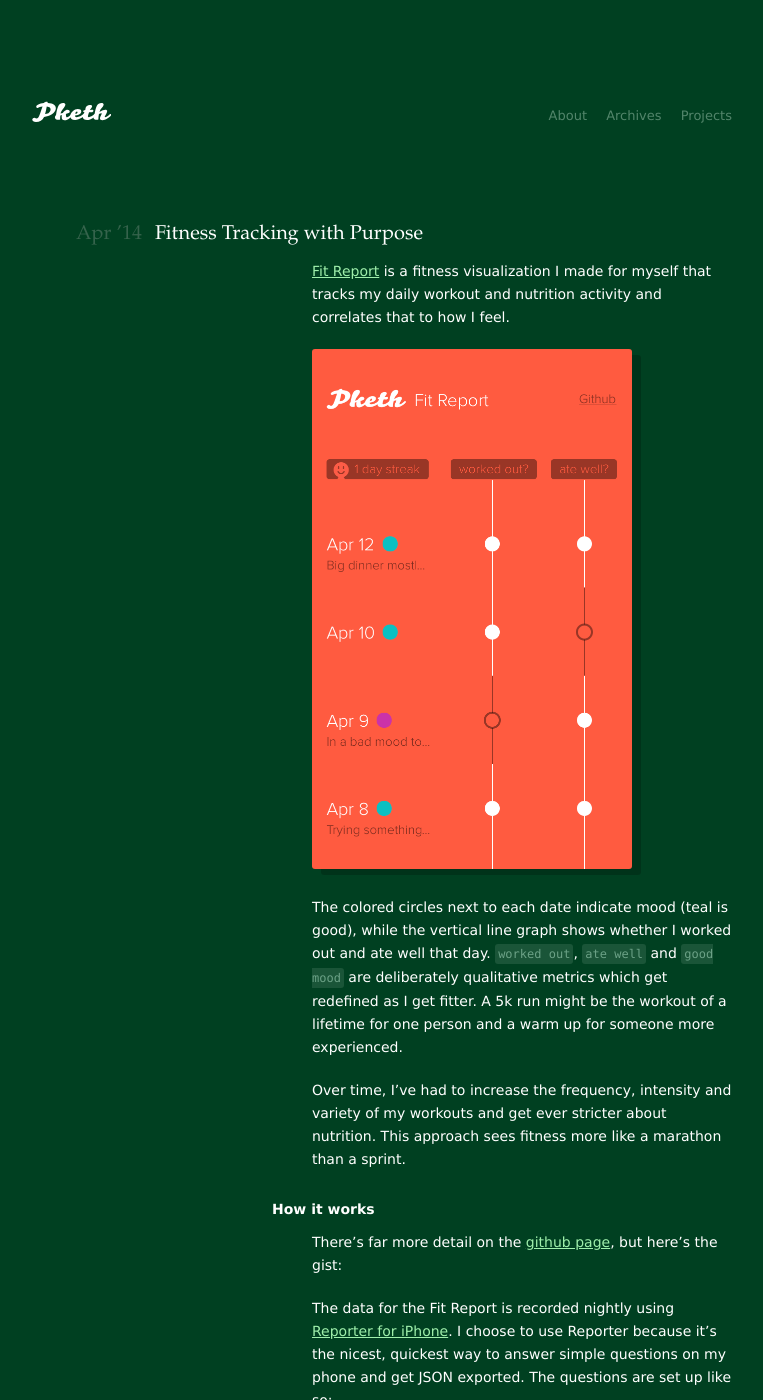
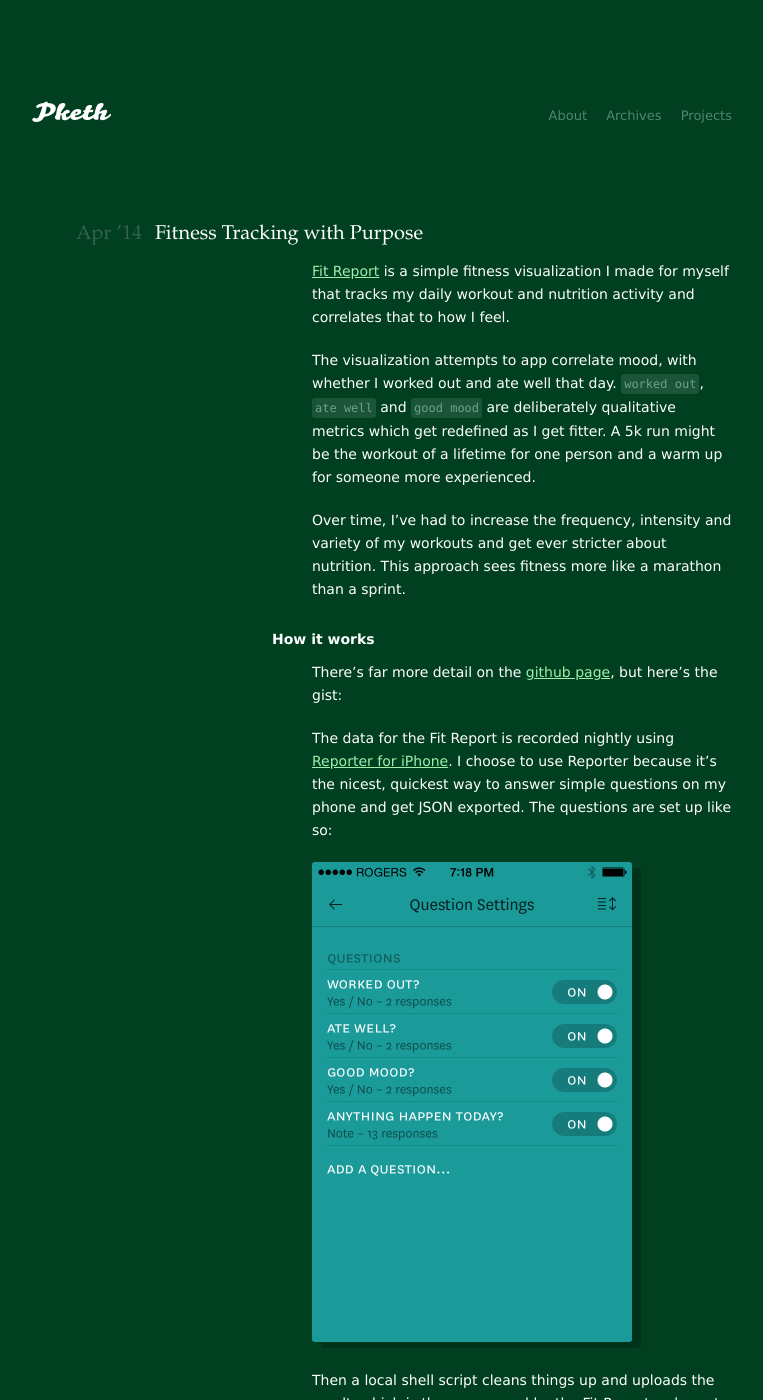
Before and after one commit to pketh/pketh.github.io, a Jekyll site: the page built from _posts/2014-04-20-fitness-tracking.md, in a window 1280 px wide and 1400 px high. Shown: the whole window, without its empty margins (258-1021 px from the left). Built offline with Jekyll 4.4.1, drawn with Linux system fonts in a browser that asks for light colours; Markdown is read by kramdown in place of the engine named in the settings; some of the changed text lies outside the part shown.

Commit message:
updates to fit report post

```diff
--- a/_posts/2014-04-20-fitness-tracking.md
+++ b/_posts/2014-04-20-fitness-tracking.md
@@ -3,11 +3,9 @@ layout: post
 title:  "Fitness Tracking with Purpose"
 ---
 
-[Fit Report][fit-report] is a fitness visualization I made for myself that tracks my daily workout and nutrition activity and correlates that to how I feel.
+[Fit Report][fit-report] is a simple fitness visualization I made for myself that tracks my daily workout and nutrition activity and correlates that to how I feel.
 
-[<img src="/images/2014/fit-report.png" width="320">][fit-report]
-
-The colored circles next to each date indicate mood (teal is good), while the vertical line graph shows whether I worked out and ate well that day. `worked out`, `ate well` and `good mood` are deliberately qualitative metrics which get redefined as I get fitter. A 5k run might be the workout of a lifetime for one person and a warm up for someone more experienced.
+The visualization attempts to app correlate mood, with whether I worked out and ate well that day. `worked out`, `ate well` and `good mood` are deliberately qualitative metrics which get redefined as I get fitter. A 5k run might be the workout of a lifetime for one person and a warm up for someone more experienced.
 
 Over time, I've had to increase the frequency, intensity and variety of my workouts and get ever stricter about nutrition. This approach sees fitness more like a marathon than a sprint.
 
```
Also changed, not shown: other parts of _posts/2014-04-20-fitness-tracking.md (+1 -1 lines).
